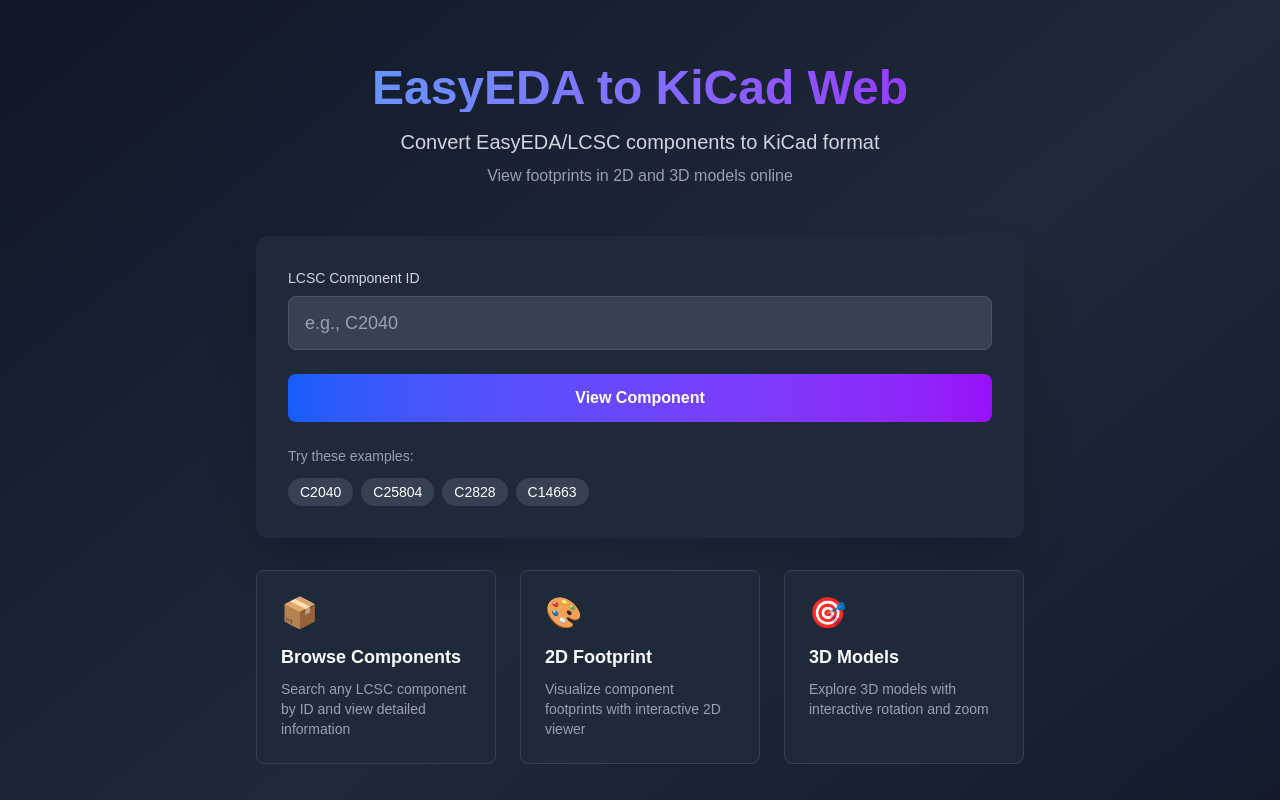
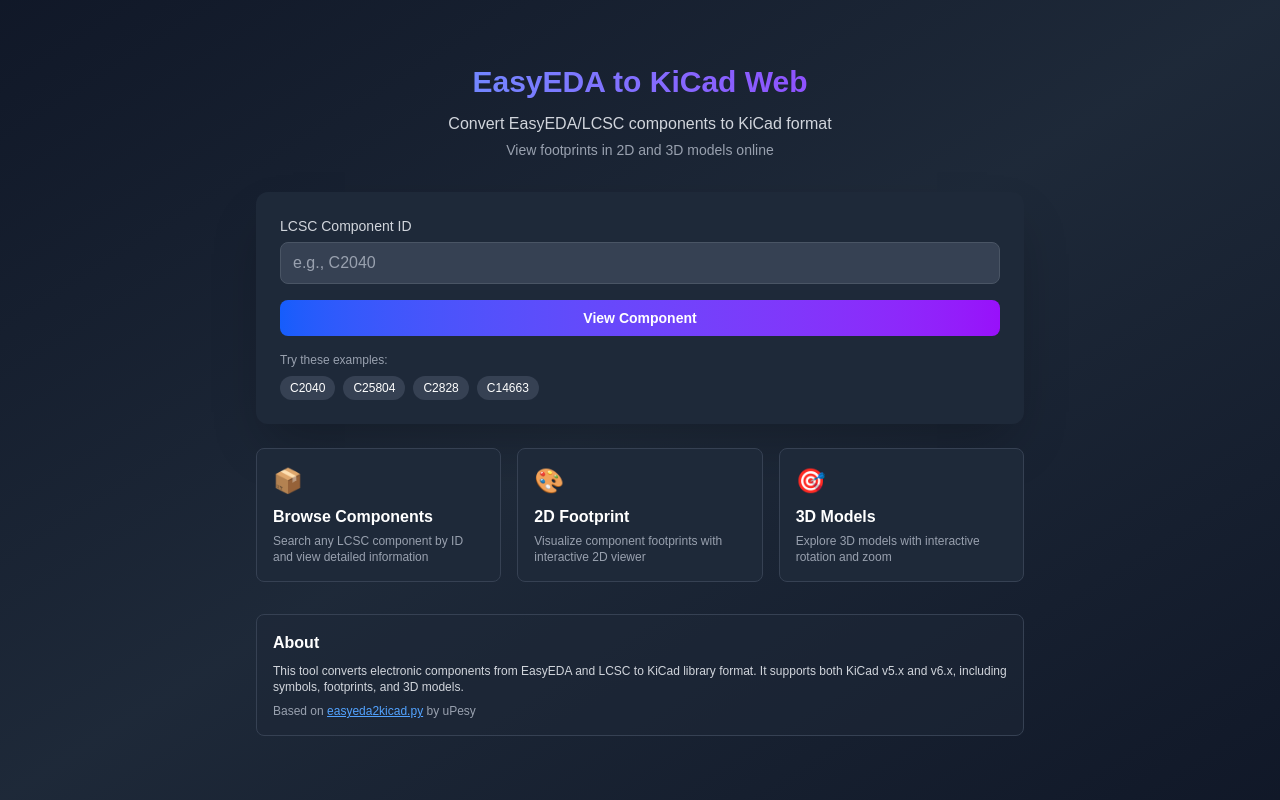
Before and after one commit to hulryung/easyeda2kicad-web, a Next.js app: page / in a window 1280 px wide. Shown: the top 800 px of the page. Built offline with nearby package versions, Linux system fonts and the light colour scheme.

Commit message:
Reduce font sizes and display all viewers side by side
- Reduce font sizes across all UI elements for more compact display
- Change layout from 2x1 to 3x1 grid showing schematic, footprint, and 3D model simultaneously
- Shrink header, buttons, and viewer titles for better space utilization

```diff
--- a/app/page.tsx
+++ b/app/page.tsx
@@ -39,22 +39,22 @@
     <div className="min-h-screen bg-gradient-to-br from-gray-900 via-gray-800 to-gray-900 text-white">
       <div className="container mx-auto px-4 py-16">
         <div className="max-w-3xl mx-auto">
-          <div className="text-center mb-12">
-            <h1 className="text-5xl font-bold mb-4 bg-clip-text text-transparent bg-gradient-to-r from-blue-400 to-purple-600">
+          <div className="text-center mb-8">
+            <h1 className="text-3xl font-bold mb-3 bg-clip-text text-transparent bg-gradient-to-r from-blue-400 to-purple-600">
               EasyEDA to KiCad Web
             </h1>
-            <p className="text-xl text-gray-300 mb-2">
+            <p className="text-base text-gray-300 mb-1">
               Convert EasyEDA/LCSC components to KiCad format
             </p>
-            <p className="text-gray-400">
+            <p className="text-sm text-gray-400">
               View footprints in 2D and 3D models online
             </p>
           </div>
 
-          <div className="bg-gray-800 rounded-xl shadow-2xl p-8 mb-8">
-            <form onSubmit={handleSubmit} className="space-y-6">
+          <div className="bg-gray-800 rounded-xl shadow-2xl p-6 mb-6">
+            <form onSubmit={handleSubmit} className="space-y-4">
               <div>
-                <label htmlFor="lcscId" className="block text-sm font-medium text-gray-300 mb-2">
+                <label htmlFor="lcscId" className="block text-sm font-medium text-gray-300 mb-1.5">
                   LCSC Component ID
                 </label>
                 <input
@@ -63,7 +63,7 @@
                   value={lcscId}
                   onChange={(e) => setLcscId(e.target.value)}
                   placeholder="e.g., C2040"
-                  className="w-full px-4 py-3 bg-gray-700 border border-gray-600 rounded-lg focus:ring-2 focus:ring-blue-500 focus:border-transparent outline-none text-white placeholder-gray-400 text-lg"
+                  className="w-full px-3 py-2 bg-gray-700 border border-gray-600 rounded-lg focus:ring-2 focus:ring-blue-500 focus:border-transparent outline-none text-white placeholder-gray-400"
                   disabled={loading}
                 />
               </div>
@@ -71,11 +71,11 @@
               <button
                 type="submit"
                 disabled={loading}
-                className="w-full bg-gradient-to-r from-blue-600 to-purple-600 hover:from-blue-700 hover:to-purple-700 text-white font-semibold py-3 px-6 rounded-lg transition-all duration-200 disabled:opacity-50 disabled:cursor-not-allowed flex items-center justify-center"
+                className="w-full bg-gradient-to-r from-blue-600 to-purple-600 hover:from-blue-700 hover:to-purple-700 text-white font-semibold py-2 px-4 rounded-lg transition-all duration-200 disabled:opacity-50 disabled:cursor-not-allowed flex items-center justify-center text-sm"
               >
                 {loading ? (
                   <>
-                    <svg className="animate-spin -ml-1 mr-3 h-5 w-5 text-white" xmlns="http://www.w3.org/2000/svg" fill="none" viewBox="0 0 24 24">
+                    <svg className="animate-spin -ml-1 mr-2 h-4 w-4 text-white" xmlns="http://www.w3.org/2000/svg" fill="none" viewBox="0 0 24 24">
                       <circle className="opacity-25" cx="12" cy="12" r="10" stroke="currentColor" strokeWidth="4"></circle>
                       <path className="opacity-75" fill="currentColor" d="M4 12a8 8 0 018-8V0C5.373 0 0 5.373 0 12h4zm2 5.291A7.962 7.962 0 014 12H0c0 3.042 1.135 5.824 3 7.938l3-2.647z"></path>
                     </svg>
@@ -87,14 +87,14 @@
               </button>
             </form>
 
-            <div className="mt-6">
-              <p className="text-sm text-gray-400 mb-3">Try these examples:</p>
+            <div className="mt-4">
+              <p className="text-xs text-gray-400 mb-2">Try these examples:</p>
               <div className="flex flex-wrap gap-2">
                 {exampleIds.map((id) => (
                   <button
                     key={id}
                     onClick={() => setLcscId(id)}
-                    className="px-3 py-1 bg-gray-700 hover:bg-gray-600 rounded-full text-sm transition-colors"
+                    className="px-2.5 py-1 bg-gray-700 hover:bg-gray-600 rounded-full text-xs transition-colors"
                     disabled={loading}
                   >
                     {id}
@@ -104,35 +104,35 @@
             </div>
           </div>
 
-          <div className="grid md:grid-cols-3 gap-6 mb-12">
-            <div className="bg-gray-800 rounded-lg p-6 border border-gray-700">
-              <div className="text-3xl mb-3">📦</div>
-              <h3 className="text-lg font-semibold mb-2">Browse Components</h3>
-              <p className="text-gray-400 text-sm">
+          <div className="grid md:grid-cols-3 gap-4 mb-8">
+            <div className="bg-gray-800 rounded-lg p-4 border border-gray-700">
+              <div className="text-2xl mb-2">📦</div>
+              <h3 className="text-base font-semibold mb-1">Browse Components</h3>
+              <p className="text-gray-400 text-xs">
                 Search any LCSC component by ID and view detailed information
               </p>
             </div>
 
-            <div className="bg-gray-800 rounded-lg p-6 border border-gray-700">
-              <div className="text-3xl mb-3">🎨</div>
-              <h3 className="text-lg font-semibold mb-2">2D Footprint</h3>
-              <p className="text-gray-400 text-sm">
+            <div className="bg-gray-800 rounded-lg p-4 border border-gray-700">
+              <div className="text-2xl mb-2">🎨</div>
+              <h3 className="text-base font-semibold mb-1">2D Footprint</h3>
+              <p className="text-gray-400 text-xs">
                 Visualize component footprints with interactive 2D viewer
               </p>
             </div>
 
-            <div className="bg-gray-800 rounded-lg p-6 border border-gray-700">
-              <div className="text-3xl mb-3">🎯</div>
-              <h3 className="text-lg font-semibold mb-2">3D Models</h3>
-              <p className="text-gray-400 text-sm">
+            <div className="bg-gray-800 rounded-lg p-4 border border-gray-700">
+              <div className="text-2xl mb-2">🎯</div>
+              <h3 className="text-base font-semibold mb-1">3D Models</h3>
+              <p className="text-gray-400 text-xs">
                 Explore 3D models with interactive rotation and zoom
               </p>
             </div>
           </div>
 
-          <div className="bg-gray-800/50 rounded-lg p-6 border border-gray-700">
-            <h3 className="text-lg font-semibold mb-3">About</h3>
-            <p className="text-gray-300 text-sm mb-3">
+          <div className="bg-gray-800/50 rounded-lg p-4 border border-gray-700">
+            <h3 className="text-base font-semibold mb-2">About</h3>
+            <p className="text-gray-300 text-xs mb-2">
               This tool converts electronic components from EasyEDA and LCSC to KiCad library format.
               It supports both KiCad v5.x and v6.x, including symbols, footprints, and 3D models.
             </p>
--- a/app/view/[lcscId]/page.tsx
+++ b/app/view/[lcscId]/page.tsx
@@ -31,7 +31,6 @@
   const [componentData, setComponentData] = useState<ComponentData | null>(null);
   const [footprint, setFootprint] = useState<ParsedFootprint | null>(null);
   const [schematic, setSchematic] = useState<any>(null);
-  const [activeTab, setActiveTab] = useState<'schematic' | 'footprint' | '3d'>('schematic');
 
   useEffect(() => {
     if (!lcscId) return;
@@ -206,8 +205,8 @@
     return (
       <div className="min-h-screen bg-gradient-to-br from-gray-900 via-gray-800 to-gray-900 flex items-center justify-center">
         <div className="text-center">
-          <div className="animate-spin rounded-full h-16 w-16 border-b-2 border-blue-500 mx-auto mb-4"></div>
-          <p className="text-xl text-gray-300">Loading component {lcscId}...</p>
+          <div className="animate-spin rounded-full h-12 w-12 border-b-2 border-blue-500 mx-auto mb-3"></div>
+          <p className="text-sm text-gray-300">Loading component {lcscId}...</p>
         </div>
       </div>
     );
@@ -217,12 +216,12 @@
     return (
       <div className="min-h-screen bg-gradient-to-br from-gray-900 via-gray-800 to-gray-900 flex items-center justify-center">
         <div className="text-center max-w-md">
-          <div className="text-red-500 text-6xl mb-4">⚠️</div>
-          <h1 className="text-2xl font-bold text-white mb-2">Error</h1>
-          <p className="text-gray-400 mb-6">{error}</p>
+          <div className="text-red-500 text-4xl mb-3">⚠️</div>
+          <h1 className="text-lg font-bold text-white mb-2">Error</h1>
+          <p className="text-sm text-gray-400 mb-4">{error}</p>
           <Link
             href="/"
-            className="inline-block px-6 py-3 bg-blue-600 hover:bg-blue-700 text-white rounded-lg transition-colors"
+            className="inline-block px-4 py-2 text-sm bg-blue-600 hover:bg-blue-700 text-white rounded-lg transition-colors"
           >
             Go Back Home
           </Link>
@@ -243,9 +242,9 @@
         <div className="mb-8">
           <Link
             href="/"
-            className="inline-flex items-center text-blue-400 hover:text-blue-300 mb-4"
+            className="inline-flex items-center text-sm text-blue-400 hover:text-blue-300 mb-3"
           >
-            <svg className="w-5 h-5 mr-2" fill="none" stroke="currentColor" viewBox="0 0 24 24">
+            <svg className="w-4 h-4 mr-1" fill="none" stroke="currentColor" viewBox="0 0 24 24">
               <path strokeLinecap="round" strokeLinejoin="round" strokeWidth={2} d="M15 19l-7-7 7-7" />
             </svg>
             Back to Search
@@ -253,33 +252,33 @@
 
           <div className="flex items-center justify-between">
             <div>
-              <h1 className="text-3xl font-bold mb-2">
+              <h1 className="text-xl font-bold mb-1">
                 {componentData.data.title || `Component ${lcscId}`}
               </h1>
               {componentData.data.description && (
-                <p className="text-gray-400">{componentData.data.description}</p>
+                <p className="text-sm text-gray-400">{componentData.data.description}</p>
               )}
-              <p className="text-sm text-gray-500 mt-1">LCSC ID: {lcscId}</p>
+              <p className="text-xs text-gray-500 mt-1">LCSC ID: {lcscId}</p>
             </div>
 
             <div className="flex gap-2">
               <button
                 onClick={handleDownloadAll}
-                className="px-4 py-2 bg-orange-600 hover:bg-orange-700 rounded-lg transition-colors font-semibold"
+                className="px-3 py-1.5 text-sm bg-orange-600 hover:bg-orange-700 rounded-lg transition-colors font-semibold"
                 disabled={!schematic && !footprint && !has3DModel}
               >
                 Download All (ZIP)
               </button>
               <button
                 onClick={() => handleDownload('symbol')}
-                className="px-4 py-2 bg-blue-600 hover:bg-blue-700 rounded-lg transition-colors"
+                className="px-3 py-1.5 text-sm bg-blue-600 hover:bg-blue-700 rounded-lg transition-colors"
                 disabled={!schematic}
               >
                 Download Symbol
               </button>
               <button
                 onClick={() => handleDownload('footprint')}
-                className="px-4 py-2 bg-green-600 hover:bg-green-700 rounded-lg transition-colors"
+                className="px-3 py-1.5 text-sm bg-green-600 hover:bg-green-700 rounded-lg transition-colors"
                 disabled={!footprint}
               >
                 Download Footprint
@@ -288,13 +287,13 @@
                 <>
                   <button
                     onClick={() => handleDownload('obj')}
-                    className="px-4 py-2 bg-purple-600 hover:bg-purple-700 rounded-lg transition-colors"
+                    className="px-3 py-1.5 text-sm bg-purple-600 hover:bg-purple-700 rounded-lg transition-colors"
                   >
                     Download OBJ
                   </button>
                   <button
                     onClick={() => handleDownload('step')}
-                    className="px-4 py-2 bg-purple-600 hover:bg-purple-700 rounded-lg transition-colors"
+                    className="px-3 py-1.5 text-sm bg-purple-600 hover:bg-purple-700 rounded-lg transition-colors"
                   >
                     Download STEP
                   </button>
@@ -304,79 +303,72 @@
           </div>
         </div>
 
+        {/* All three viewers side by side */}
+        <div className="grid grid-cols-1 lg:grid-cols-3 gap-4">
+          {/* Schematic Symbol */}
           <div className="bg-gray-800 rounded-lg shadow-xl overflow-hidden">
-          <div className="border-b border-gray-700">
-            <div className="flex">
-              <button
-                onClick={() => setActiveTab('schematic')}
-                className={`px-6 py-3 font-medium transition-colors ${
-                  activeTab === 'schematic'
-                    ? 'bg-gray-700 text-white border-b-2 border-blue-500'
-                    : 'text-gray-400 hover:text-white hover:bg-gray-750'
-                }`}
-              >
-                Schematic Symbol
-              </button>
-              <button
-                onClick={() => setActiveTab('footprint')}
-                className={`px-6 py-3 font-medium transition-colors ${
-                  activeTab === 'footprint'
-                    ? 'bg-gray-700 text-white border-b-2 border-blue-500'
-                    : 'text-gray-400 hover:text-white hover:bg-gray-750'
-                }`}
-              >
-                Footprint (2D)
-              </button>
-              {has3DModel && (
-                <button
-                  onClick={() => setActiveTab('3d')}
-                  className={`px-6 py-3 font-medium transition-colors ${
-                    activeTab === '3d'
-                      ? 'bg-gray-700 text-white border-b-2 border-blue-500'
-                      : 'text-gray-400 hover:text-white hover:bg-gray-750'
-                  }`}
-                >
-                  3D Model
-                </button>
+            <div className="border-b border-gray-700 px-4 py-2">
+              <h2 className="text-sm font-semibold text-white">Schematic Symbol</h2>
+            </div>
+            <div className="p-3">
+              {schematic ? (
+                <div className="h-[600px]">
+                  <SchematicViewer schematic={schematic} />
+                </div>
+              ) : (
+                <div className="h-[600px] flex items-center justify-center">
+                  <p className="text-gray-500 text-sm">No schematic data</p>
+                </div>
               )}
             </div>
           </div>
 
-          <div className="p-6">
-            {activeTab === 'schematic' && schematic && (
-              <div className="h-[700px]">
-                <SchematicViewer schematic={schematic} />
+          {/* Footprint */}
+          <div className="bg-gray-800 rounded-lg shadow-xl overflow-hidden">
+            <div className="border-b border-gray-700 px-4 py-2">
+              <h2 className="text-sm font-semibold text-white">Footprint (2D)</h2>
+            </div>
+            <div className="p-3">
+              {footprint ? (
+                <div className="h-[600px]">
+                  <FootprintViewer footprint={footprint} />
+                </div>
+              ) : (
+                <div className="h-[600px] flex items-center justify-center">
+                  <p className="text-gray-500 text-sm">No footprint data</p>
                 </div>
               )}
+            </div>
+          </div>
 
-            {activeTab === 'schematic' && !schematic && (
-              <div className="h-[700px] flex items-center justify-center">
-                <p className="text-gray-500">No schematic data available</p>
+          {/* 3D Model */}
+          {has3DModel ? (
+            <div className="bg-gray-800 rounded-lg shadow-xl overflow-hidden">
+              <div className="border-b border-gray-700 px-4 py-2">
+                <h2 className="text-sm font-semibold text-white">3D Model</h2>
               </div>
-            )}
-
-            {activeTab === 'footprint' && footprint && (
-              <div className="h-[700px]">
-                <FootprintViewer footprint={footprint} />
-              </div>
-            )}
-
-            {activeTab === 'footprint' && !footprint && (
-              <div className="h-[700px] flex items-center justify-center">
-                <p className="text-gray-500">No footprint data available</p>
-              </div>
-            )}
-
-            {activeTab === '3d' && has3DModel && (
-              <div className="h-[700px]">
+              <div className="p-3">
+                <div className="h-[600px]">
                   <Model3DViewer
                     modelUrl={`/api/3dmodel/${componentData.data['3d_model']}?format=obj`}
                   />
+                </div>
+              </div>
+            </div>
+          ) : (
+            <div className="bg-gray-800 rounded-lg shadow-xl overflow-hidden">
+              <div className="border-b border-gray-700 px-4 py-2">
+                <h2 className="text-sm font-semibold text-white">3D Model</h2>
+              </div>
+              <div className="p-3">
+                <div className="h-[600px] flex items-center justify-center">
+                  <p className="text-gray-500 text-sm">No 3D model available</p>
+                </div>
+              </div>
             </div>
           )}
         </div>
       </div>
     </div>
-    </div>
   );
 }
```
Lines whose indentation alone changed are shown as unchanged.
